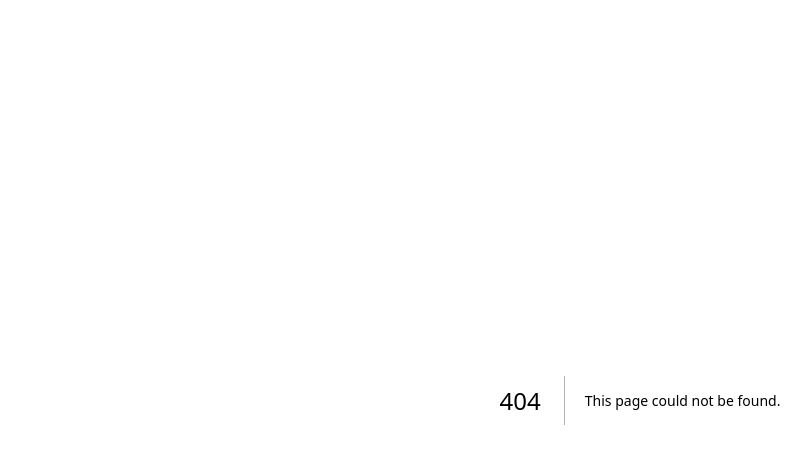
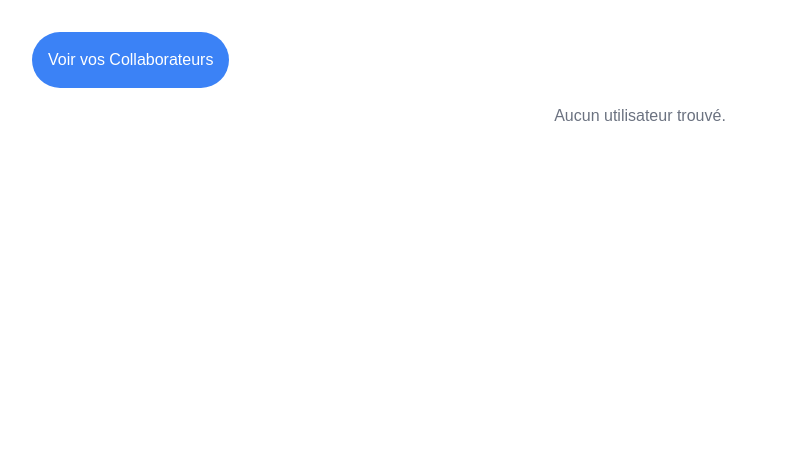
Before and after one commit to RichardTechnologies0/next-preneurs, a Next.js app: page /friends in a window 1280 px wide. Before the commit this address had no page. Shown: the top 464 px of the page, without its empty margins (0-811 px from the left). Built offline with nearby package versions, Linux system fonts and the light colour scheme.

Commit message:
Add files via upload

```diff
--- /dev/null
+++ b/pages/friends.js
@@ -0,0 +1,69 @@
+'use client';
+import axios from "axios";
+import { useEffect, useState } from "react";
+import { useCookies } from "react-cookie";
+
+function Friends({ email }) {
+  const [user, setUser] = useState([]);
+  const [cookies, setCookies] = useCookies([]);
+
+  useEffect(() => {
+    // Appel de la fonction lors du montage ou lorsque l'email change
+    if (email) {
+      handleSuivi();
+    }
+  }, [email]); // Effectue l'appel chaque fois que l'email change
+
+  const handleSuivi = async () => {
+    try {
+      const response = await axios.post("http://127.0.0.1:5000/api/suivi", {
+        email,
+      });
+      setUser(response.data); // Met à jour l'état avec les données reçues
+    } catch (error) {
+      console.error("Erreur de requête :", error);
+      setUser([]); // Réinitialise l'état en cas d'erreur
+    }
+  };
+
+  return (
+    <div className="container mx-auto p-4">
+      {Array.isArray(user) && user.length > 0 ? ( // Vérifie si 'user' est un tableau non vide
+        user.map((item, index) => (
+          <div
+            key={index} // Utilisation de l'index comme clé unique
+            className="bg-white shadow-md rounded-lg p-8 w-80 mx-auto mb-8 flex items-center"
+          >
+            <img
+              src={item.url}
+              alt="user"
+              className="w-16 h-16 rounded-full items-center object-cover mr-4"
+            />
+            <div>
+              <a
+                href="#"
+                className="font-semibold text-lg text-blue-500 hover:text-blue-700"
+              >
+                {item.nom}
+              </a>
+              <p className="text-sm text-gray-500">{item.occupation}</p>
+            </div>
+          </div>
+        ))
+      ) : (
+        // Affiche un message si aucun utilisateur n'est trouvé
+        <div className="container mx-auto items-center">
+          <button
+            className="p-4 m-4 bg-blue-500 text-white items-center rounded-full"
+            onClick={() => handleSuivi()} // Appel de la fonction pour voir les collaborateurs
+          >
+            Voir vos Collaborateurs
+          </button>
+          <p className="text-center text-gray-500">Aucun utilisateur trouvé.</p>
+        </div>
+      )}
+    </div>
+  );
+}
+
+export default Friends;
```
